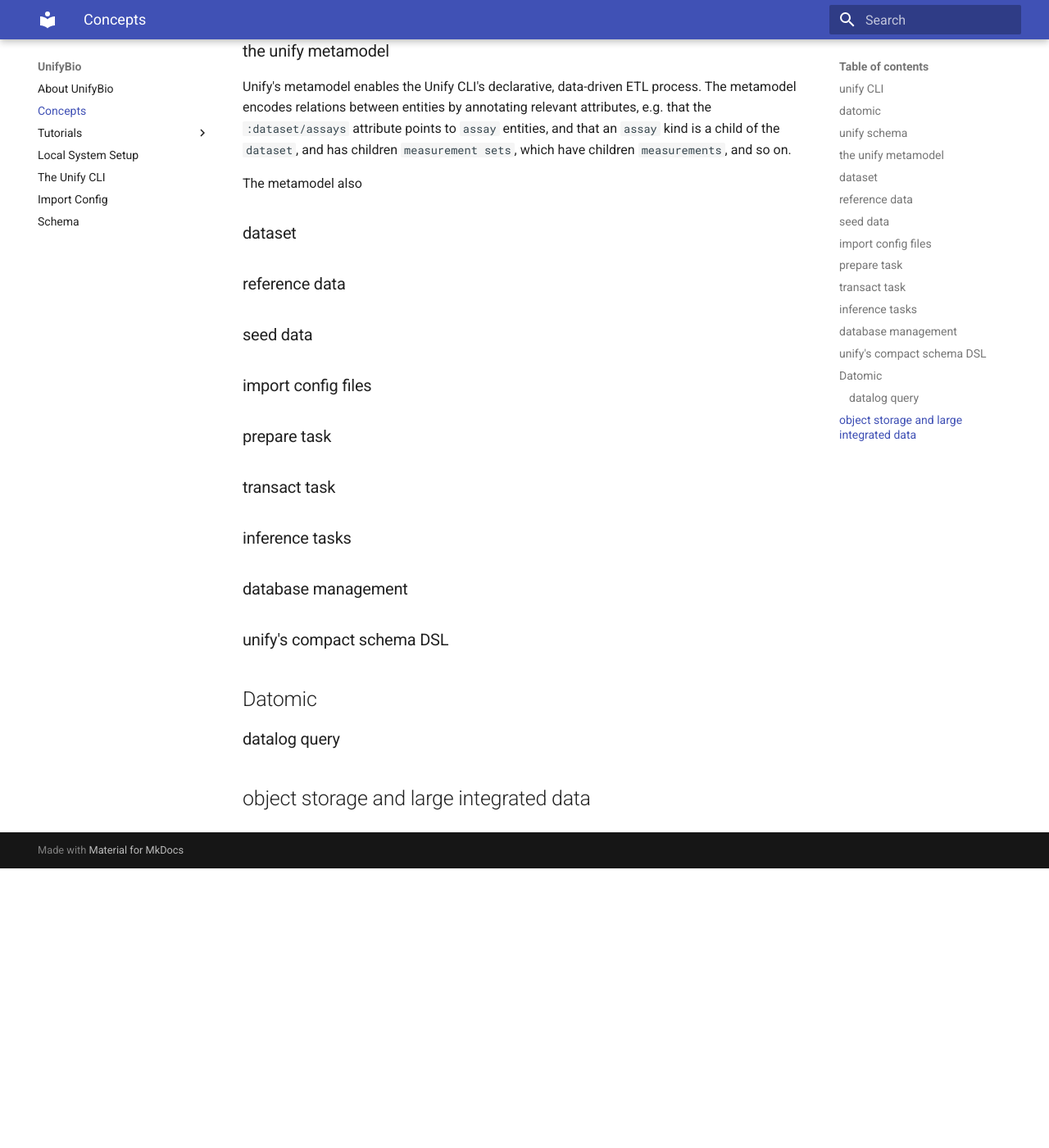
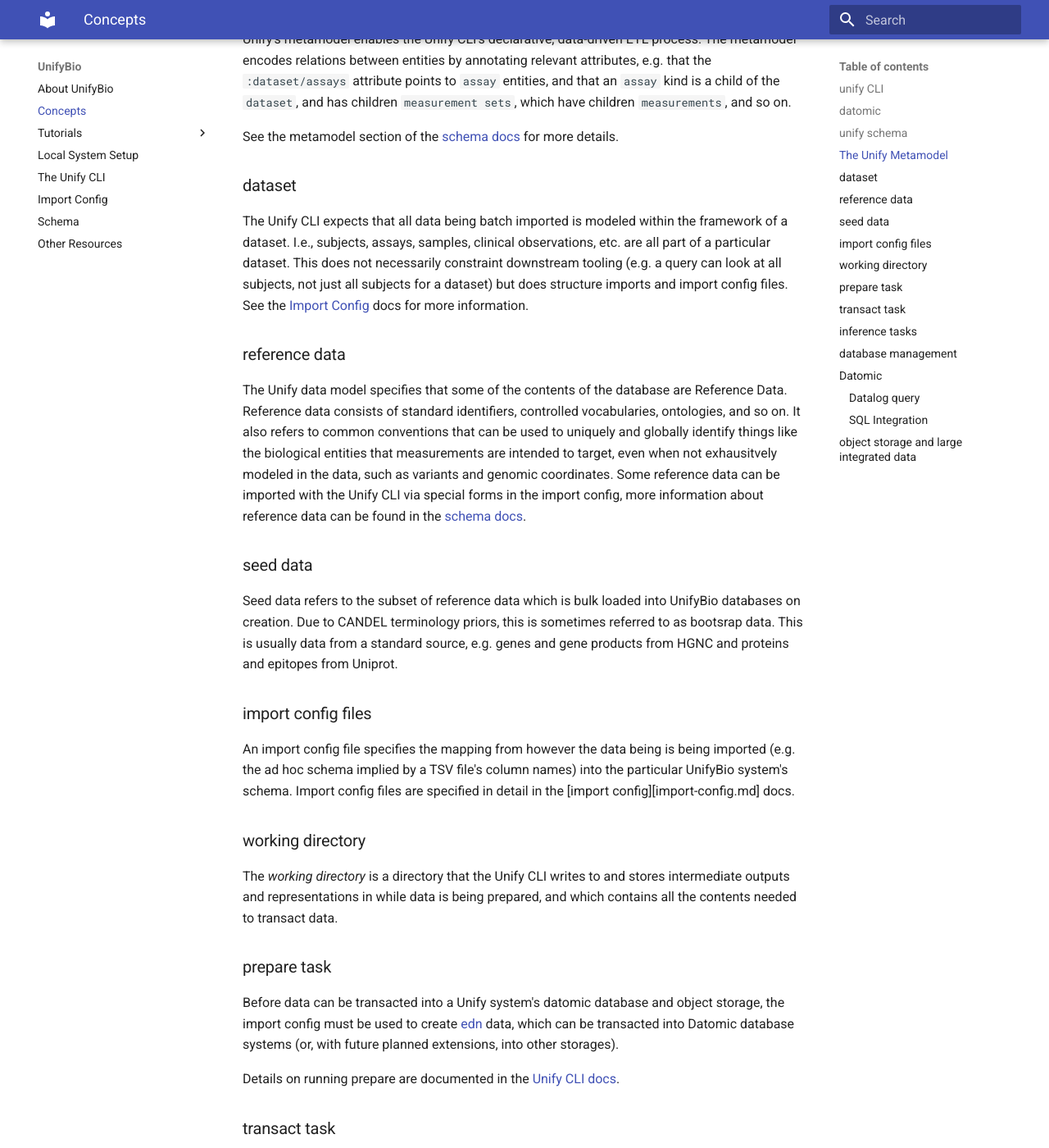
Before and after one commit to UnifyBio/unifybio-site, an MkDocs documentation site: the page built from docs/concepts.md, in a window 1280 px wide and 1400 px high, scrolled down 1333 px. Shown: the whole window at 82% size. Built offline with MkDocs 1.6.1 and Material for MkDocs 9.7.7, drawn with Linux system fonts in a browser that asks for light colours; before the commit the page ends 2392 px from its top, so only the background shows below that; some of the changed text lies outside the part shown.

Commit message:
flesh out concepts, lean on other resources

```diff
--- a/docs/concepts.md
+++ b/docs/concepts.md
@@ -50,43 +50,116 @@
   and which attributes encode different kinds of identity (more in metamodel section).
 - The enum set: a list of all enum values used in the schema.
 
-For example full schemas, see:
+For one example full schema, see the reference [CANDEL schema](https://github.com/vendekagon-labs/unify/tree/main/test/resources/systems/candel/template-dataset/schema) in the Vendekagon Labs Unify repository.
 
-- the reference [CANDEL schema](https://github.com/vendekagon-labs/unify/tree/main/test/resources/systems/candel/template-dataset/schema)
-  in the Vendekagon Labs Unify repository.
+See the [schema docs](schema.md) for more information about schemas and other example schemas.
 
-(Links TBD)
-
-See the schema docs for more information about schemas.
-
-### the unify metamodel
+### The Unify Metamodel
 
 Unify's metamodel enables the Unify CLI's declarative, data-driven ETL process. The metamodel encodes relations between entities
 by annotating relevant attributes, e.g. that the `:dataset/assays` attribute points to `assay` entities, and that an `assay` kind
 is a child of the `dataset`, and has children `measurement sets`, which have children `measurements`, and so on.
 
-The metamodel also
+See the metamodel section of the [schema docs](schema.md) for more details.
 
 ### dataset
 
+The Unify CLI expects that all data being batch imported is modeled within the framework of a dataset.
+I.e., subjects, assays, samples, clinical observations, etc. are all part of a particular dataset.
+This does not necessarily constraint downstream tooling (e.g. a query can look at all subjects, not just
+all subjects for a dataset) but does structure imports and import config files. See the
+[Import Config](import-config.md) docs for more information.
+
 ### reference data
+
+The Unify data model specifies that some of the contents of the database are Reference Data. Reference
+data consists of standard identifiers, controlled vocabularies, ontologies, and so on. It also refers
+to common conventions that can be used to uniquely and globally identify things like the biological
+entities that measurements are intended to target, even when not exhausitvely modeled in the data,
+such as variants and genomic coordinates. Some reference data can be imported with the
+Unify CLI via special forms in the import config, more information about reference data can be found
+in the [schema docs](schema.md).
 
 ### seed data
 
+Seed data refers to the subset of reference data which is bulk loaded into UnifyBio databases
+on creation. Due to CANDEL terminology priors, this is sometimes referred to as bootsrap data.
+This is usually data from a standard source, e.g. genes and gene products from HGNC and
+proteins and epitopes from Uniprot.
+
 ### import config files
+
+An import config file specifies the mapping from however the data being is being imported (e.g.
+the ad hoc schema implied by a TSV file's column names) into the particular UnifyBio system's
+schema. Import config files are specified in detail in the [import config][import-config.md] docs.
+
+### working directory
+
+The _working directory_ is a directory that the Unify CLI writes to and stores intermediate outputs
+and representations in while data is being prepared, and which contains all the contents needed
+to transact data.
 
 ### prepare task
 
+Before data can be transacted into a Unify system's datomic database and object storage, the import
+config must be used to create [edn](https://github.com/edn-format/edn) data, which can be
+transacted into Datomic database systems (or, with future planned extensions, into other storages).
+
+Details on running prepare are documented in the [Unify CLI docs](unify-cli.md).
+
 ### transact task
+
+Transaction takes data off disk and stores it in the distributed representation model specified by a UnifyBio system.
+Once data has been prepared into a working directory, it is ready to be transacted.
+
+Details on running transact are documented in the [Unify CLI docs](unify-cli.md).
 
 ### inference tasks
 
+The Unify schema and metamodel are used not only for inference throughout the UnifyBio stack,
+but also for integration with other tools and systems. This includes things like inferring a
+metaschema for the Trino integration via Datomic analytics, or inferring a JSON schema
+for enabling editors to provide static analysis and autocomplete functionality to users
+writing import configs.
+
+The availalbe `infer` tasks are documented in the [Unify CLI docs](unify-cli.md).
+
 ### database management
 
-### unify's compact schema DSL
+UnifyBio systems typically manage multiple Datomic databases. Some of this is done through the
+Unify CLI, requesting databases to be used for transacting imports and validating data.
+In general, mature UnifyBio systems have to implement some degree of database management and
+administration as part of dataset curation and historical data preservation for users.
 
 ## Datomic
 
-### datalog query
+UnifyBio uses Datomic as a central data store for all relational data and some measurement data.
+Datomic is a database with a sparse core representation (datoms) that provides granular time travel
+capabilities and strong transactional guarantees. See the
+[official Datomic docs](https://docs.datomic.com/datomic-overview.html) for more information.
+
+### Datalog query
+
+The core data representation in UnifyBio can be queried directly and efficiently using Datomic's
+dialect of datalog. Users should refer to Datomic's
+[query reference](https://docs.datomic.com/query/query-data-reference.html) material for full
+documentation on capabilities.
+
+### SQL Integration
+
+UnifyBio uses Datomic Analytics' Trino integration to map data from Datomic into tabular views
+that can be accessed over SQL through the appropriate Trino or PrestoDB adaptors. See the
+[Trino](https://trino.io/docs/current/index.html) and
+[Datomic Analytics](https://docs.datomic.com/analytics/analytics-concepts.html#sql-mapping) docs for more
+information on how the integration works and how it can be used to integrate UnifyBio systems
+with traditional data warehouses and tools that map analysis workflows and visualization to
+generated SQL like Tableau or Apache Superset.
 
 ## object storage and large integrated data
+
+UnifyBio stores highly dimensional molecular data in measurement matrices, which are then linked
+via identifiers to the primary Datomic databases where relational assay and clinical data are stored.
+There are future plans for storing HDF, Zarr, Parquet, and similar formats directly to provide
+distributed access to external analysis ecosystems like
+[Seurat](https://satijalab.org/seurat/) and
+[scverse](https://scverse.org/).
--- a/mkdocs.yml
+++ b/mkdocs.yml
@@ -11,6 +11,7 @@
   - unify-cli.md
   - import-config.md
   - schema.md
+  - other-resources.md
 markdown_extensions:
   - pymdownx.highlight:
       anchor_linenums: true
```
Also changed, not shown: docs/other-resources.md (added, +40 -0 lines).
